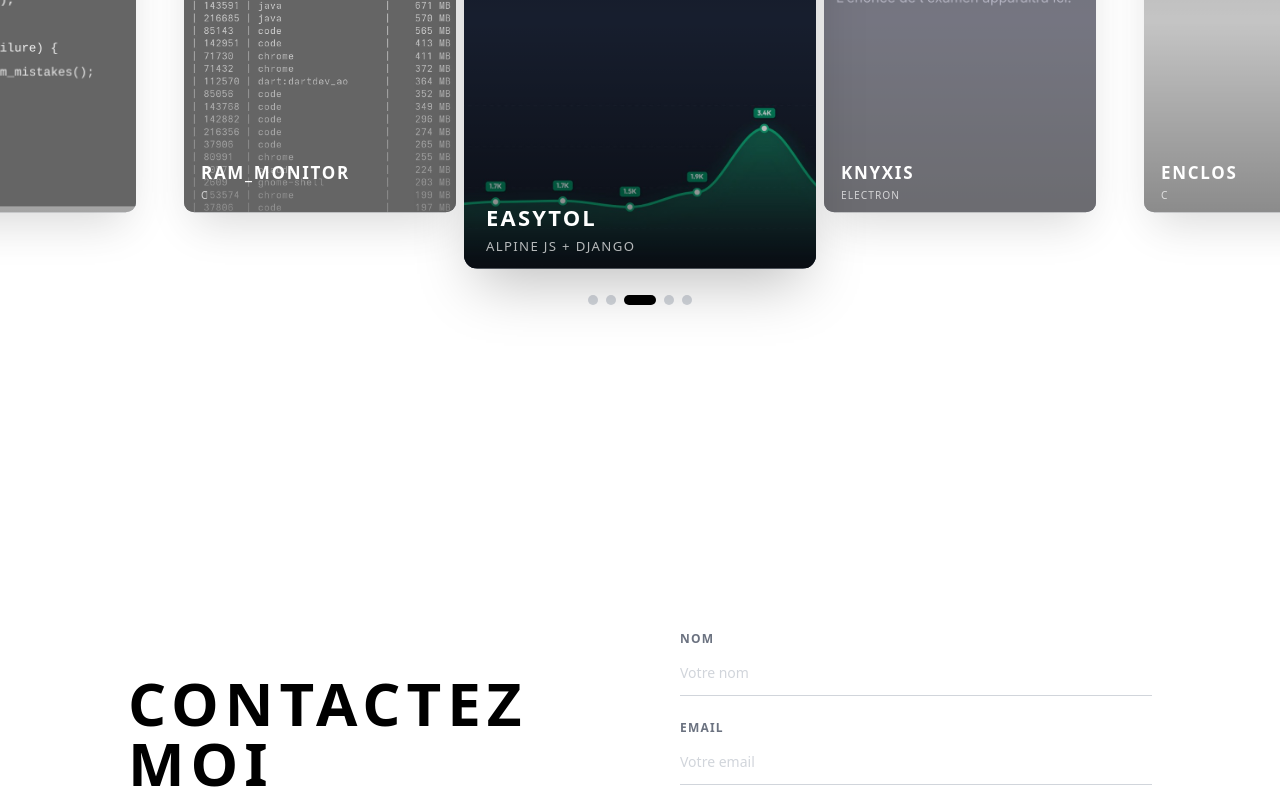
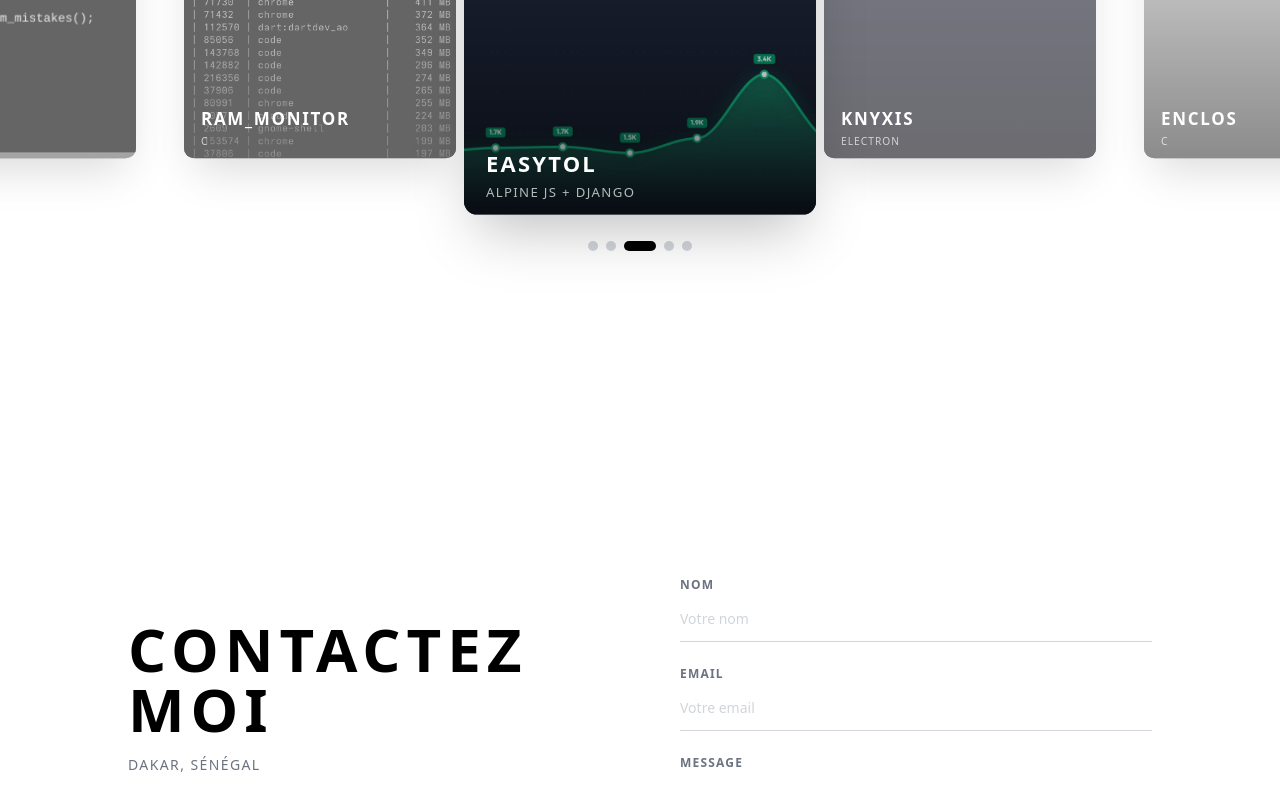
Before and after one commit to LayeBALDEabdou/2ylit-portfolio, a React (Create React App) app: page / in a window 1280 px wide. Shown: the part 2000-2790 px from the top of the page. Built offline with nearby package versions, Linux system fonts and the light colour scheme; grey boxes are pictures that could not be loaded.

Commit message:
correction des espacements

```diff
--- a/src/pages/About.js
+++ b/src/pages/About.js
@@ -47,7 +47,7 @@ const infos = [
 
 function About() {
   return (
-    <section id="about" className="min-h-screen bg-white px-4 sm:px-10 md:px-20 pt-20 md:pt-24 pb-12 md:pb-16">
+    <section id="about" className="min-h-screen bg-white px-4 sm:px-10 md:px-20 pb-12 md:pb-16 pt-8 scroll-mt-[72px] md:scroll-mt-[88px]">
 
 
       <div className="flex flex-col md:flex-row gap-8 md:gap-16 items-start md:items-center mb-12">
--- a/src/pages/Contact.js
+++ b/src/pages/Contact.js
@@ -49,7 +49,7 @@ function Contact() {
   };
 
   return (
-    <section id="contact" className="min-h-screen bg-white flex items-center justify-center px-4 sm:px-10 md:px-20 pt-20 md:pt-24 pb-12 md:pb-16">
+    <section id="contact" className="min-h-screen bg-white flex items-center justify-center px-4 sm:px-10 md:px-20 pb-12 md:pb-16 pt-8 scroll-mt-[72px] md:scroll-mt-[88px]">
       <div className="w-full max-w-5xl flex flex-col md:flex-row gap-12 md:gap-20">
 
 
--- a/src/pages/Projects.js
+++ b/src/pages/Projects.js
@@ -115,7 +115,7 @@ function Projects() {
   };
 
   return (
-    <section id="projects" className="min-h-screen bg-white relative overflow-hidden flex flex-col items-center justify-center pt-20 md:pt-24 pb-12 md:pb-16">
+    <section id="projects" className="min-h-screen bg-white relative overflow-hidden flex flex-col items-center justify-center pb-12 md:pb-16 pt-8 scroll-mt-[72px] md:scroll-mt-[88px]">
 
 
       <div
```
